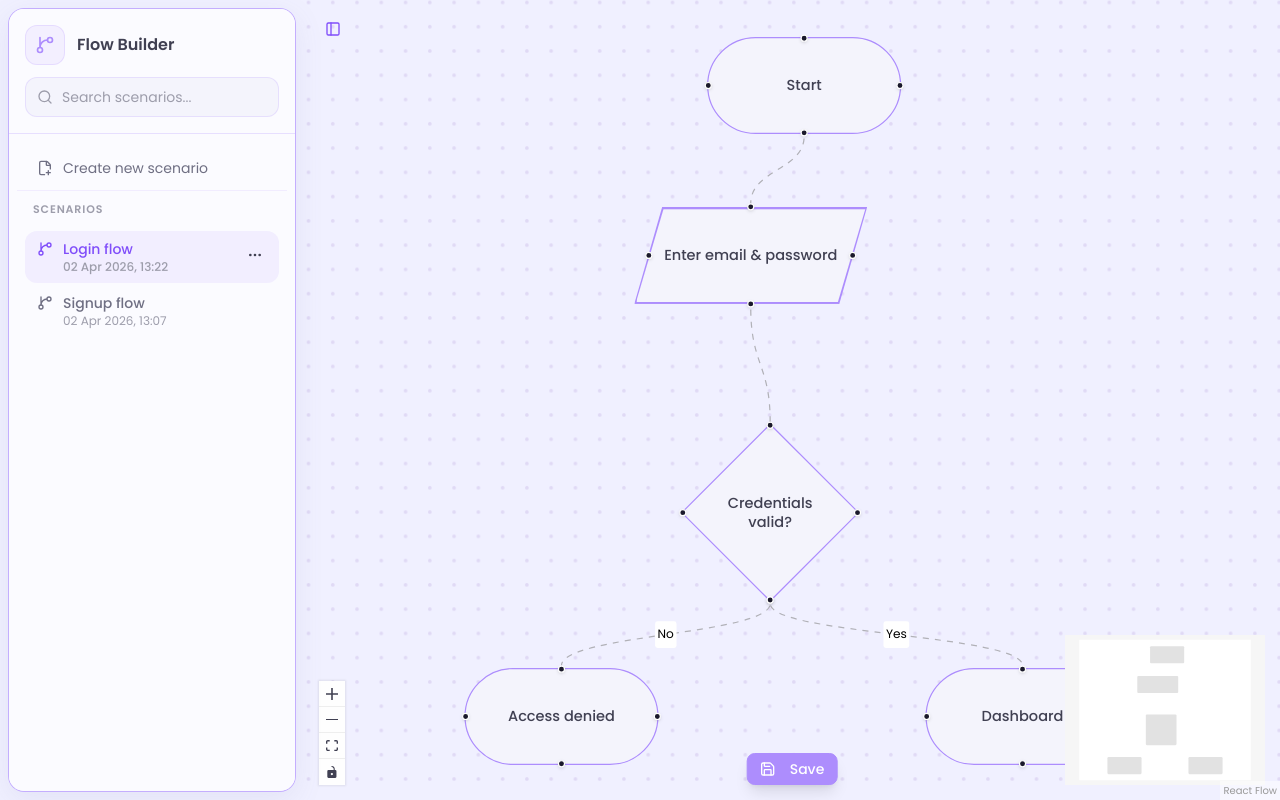
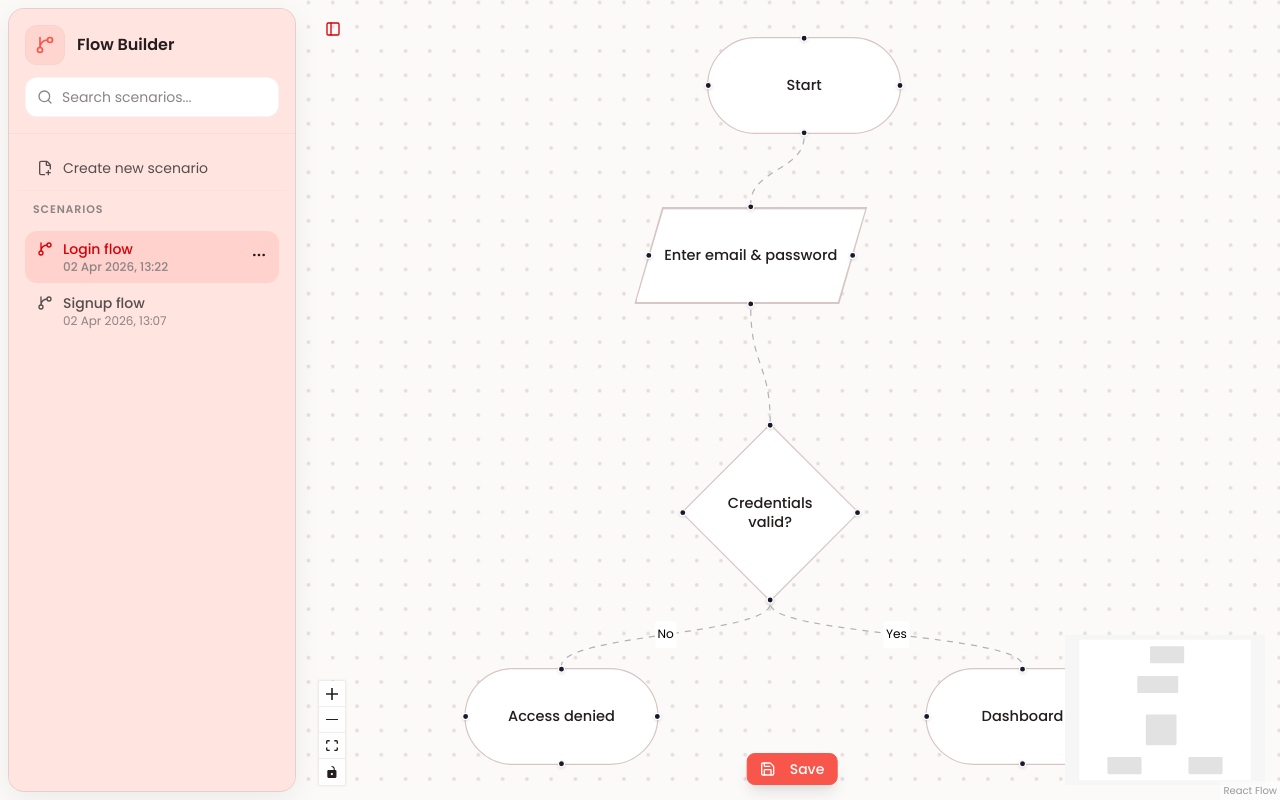
Before and after one commit to anasfirly20/next-flow-schema, a Next.js app: page / in a window 1280 px wide. Built offline with nearby package versions, Linux system fonts and the light colour scheme.

Commit message:
style(globals.css): change theme colors

```diff
--- a/app/globals.css
+++ b/app/globals.css
@@ -6,37 +6,33 @@
 }
 
 @theme {
-  /* Backgrounds */
-  --color-bg-primary: oklch(0.9 0.06 300);
-  --color-bg-secondary: oklch(0.95 0.03 290);
-  --color-canvas: oklch(0.96 0.02 285);
+  --color-canvas: oklch(0.985 0.002 20);
+  --color-bg-primary: oklch(0.985 0.002 20);
+  --color-bg-secondary: oklch(0.972 0.003 20);
 
-  /* Nodes */
-  --color-node-bg: oklch(0.97 0.01 285);
-  --color-node-border: oklch(0.72 0.16 295);
-  --color-node-shadow: oklch(0.55 0.08 285 / 0.12);
+  --color-surface: oklch(1 0 0);
+  --color-surface-muted: oklch(0.97 0.003 20);
 
-  /* Edges */
-  --color-edge: oklch(0.35 0.02 285);
-  --color-edge-active: oklch(0.72 0.16 295);
+  --color-border: oklch(0.9 0.006 20);
+  --color-border-strong: oklch(0.83 0.01 20);
 
-  /* Text */
-  --color-text-primary: oklch(0.38 0.03 285);
-  --color-text-secondary: oklch(0.55 0.03 285);
-  --color-text-muted: oklch(0.7 0.02 285);
+  --color-node-bg: oklch(1 0 0);
+  --color-node-border: oklch(0.84 0.02 20);
+  --color-node-shadow: oklch(0.2 0.02 20 / 0.08);
 
-  /* Violet accents */
-  --color-accent: oklch(0.72 0.16 295);
-  --color-accent-hover: oklch(0.64 0.2 295);
-  --color-accent-strong: oklch(0.58 0.24 290);
+  --color-edge: oklch(0.78 0.008 20);
+  --color-edge-active: oklch(0.67 0.2 28);
 
-  /* Teal accents */
-  --color-teal: oklch(0.78 0.14 185);
-  --color-teal-hover: oklch(0.72 0.16 185);
+  --color-text-primary: oklch(0.24 0.01 20);
+  --color-text-secondary: oklch(0.43 0.01 20);
+  --color-text-muted: oklch(0.62 0.01 20);
 
-  /* Surface helpers */
-  --color-toolbar-bg: oklch(0.99 0.01 285);
-  --color-dot: oklch(0.9 0.03 285);
+  --color-accent: oklch(0.67 0.2 28);
+  --color-accent-hover: oklch(0.61 0.22 28);
+  --color-accent-strong: oklch(0.55 0.23 28);
+
+  --color-accent-soft: oklch(0.94 0.03 28);
+  --color-dot: oklch(0.91 0.003 20);
 }
 
 :root {
--- a/src/pages/home/ui/Flow.tsx
+++ b/src/pages/home/ui/Flow.tsx
@@ -207,7 +207,11 @@ export const Flow = () => {
       >
         <Controls />
         <MiniMap nodeStrokeWidth={3} zoomable pannable />
-        <Background color="#E0D9F5" variant={BackgroundVariant.Dots} size={3} />
+        <Background
+          color="oklch(0.9 0.01 20)"
+          variant={BackgroundVariant.Dots}
+          size={3}
+        />
 
         {showEmptyState && (
           <Panel position="top-center">
--- a/src/shared/ui/AppSideBar.tsx
+++ b/src/shared/ui/AppSideBar.tsx
@@ -151,12 +151,12 @@ export function AppSidebar(props: AppSidebarProps) {
               {isLoading &&
                 Array.from({ length: 3 }).map((_, index) => (
                   <SidebarMenuItem key={`scenario-skeleton-${index}`}>
-                    <div className="flex items-start gap-3 rounded-xl bg-bg-secondary/40 px-2 py-2">
-                      <Skeleton className="mt-1 size-5 shrink-0 rounded-sm bg-bg-secondary" />
+                    <div className="flex items-start gap-3 rounded-xl bg-accent/25 px-2 py-2">
+                      <Skeleton className="mt-1 size-5 shrink-0 rounded-sm bg-accent/30" />
 
                       <div className="flex min-w-0 flex-1 flex-col gap-2">
-                        <Skeleton className="h-4 w-32 rounded-md bg-bg-secondary" />
-                        <Skeleton className="h-3 w-24 rounded-md bg-bg-secondary" />
+                        <Skeleton className="h-4 w-32 rounded-md bg-accent/30" />
+                        <Skeleton className="h-3 w-24 rounded-md bg-accent/30" />
                       </div>
                     </div>
                   </SidebarMenuItem>
@@ -202,7 +202,7 @@ export function AppSidebar(props: AppSidebarProps) {
                                     cancelRename();
                                   }
                                 }}
-                                className="rounded-md border border-node-border/30 bg-transparent px-1 text-sm font-medium text-text-primary outline-none"
+                                className="rounded-md border border-accent/50 bg-transparent px-1 text-sm font-medium text-text-primary outline-none"
                               />
                             ) : (
                               <span className="truncate text-sm font-medium">
@@ -216,7 +216,7 @@ export function AppSidebar(props: AppSidebarProps) {
                           </div>
                         </SidebarMenuButton>
 
-                        <div className="absolute top-2 right-2">
+                        <div className="absolute top-2 right-1">
                           <DropdownMenu>
                             <DropdownMenuTrigger asChild>
                               <Button
@@ -225,10 +225,10 @@ export function AppSidebar(props: AppSidebarProps) {
                                 aria-label={`Scenario actions for ${scenario.name}`}
                                 onClick={(e) => e.stopPropagation()}
                                 className={[
-                                  "flex size-8 items-center justify-center rounded-lg outline-0 transition-colors",
+                                  "flex size-8 items-center justify-center rounded-lg outline-0 transition-colors hover:bg-accent/15",
                                   isActive
-                                    ? "text-text-primary hover:bg-bg-secondary"
-                                    : "text-text-muted opacity-0 group-hover/item:opacity-100 hover:bg-bg-secondary hover:text-text-primary",
+                                    ? "text-text-primary"
+                                    : "text-text-muted opacity-0 group-hover/item:opacity-100 hover:text-text-primary",
                                 ].join(" ")}
                               >
                                 <MoreHorizontal className="size-4" />
@@ -245,6 +245,7 @@ export function AppSidebar(props: AppSidebarProps) {
                                 onSelect={() =>
                                   startRename(scenario.id, scenario.name)
                                 }
+                                className="hover:bg-accent/15 focus:bg-accent/15"
                               >
                                 <Pencil className="size-4" />
                                 <span>Edit name</span>
@@ -253,6 +254,7 @@ export function AppSidebar(props: AppSidebarProps) {
                               <DropdownMenuItem
                                 variant="destructive"
                                 onSelect={() => deleteScenario(scenario.id)}
+                                className="data-[variant=destructive]:hover:bg-accent/15 data-[variant=destructive]:focus:bg-accent/15"
                               >
                                 <Trash2 className="size-4" />
                                 <span>Delete scenario</span>
--- a/src/shared/ui/Input.tsx
+++ b/src/shared/ui/Input.tsx
@@ -10,7 +10,7 @@ export function Input({
       type={type}
       data-slot="input"
       className={cn(
-        "h-8 w-full min-w-0 rounded-lg border border-node-border bg-node-bg px-2.5 py-1 text-sm text-text-primary transition-all outline-none",
+        "h-8 w-full min-w-0 rounded-lg border border-black bg-node-bg px-2.5 py-1 text-sm text-text-primary transition-all outline-none",
         "placeholder:text-text-muted",
         "hover:border-accent",
         "focus-visible:border-accent focus-visible:ring-2 focus-visible:ring-accent/30",
--- a/src/shared/ui/Sheet.tsx
+++ b/src/shared/ui/Sheet.tsx
@@ -65,7 +65,7 @@ function SheetContent({
         data-side={side}
         className={cn(
           "fixed z-50 flex flex-col gap-4 text-sm transition duration-200 ease-in-out",
-          "border-node-border bg-toolbar-bg text-text-primary shadow-lg",
+          "border-node-border bg-accent-soft text-text-primary shadow-lg",
           "data-[state=closed]:animate-out data-[state=closed]:fade-out-0",
           "data-[state=open]:animate-in data-[state=open]:fade-in-0",
           "data-[side=top]:inset-x-0 data-[side=top]:top-0 data-[side=top]:h-auto data-[side=top]:border-b",
--- a/src/shared/ui/Sidebar.tsx
+++ b/src/shared/ui/Sidebar.tsx
@@ -159,7 +159,7 @@ function Sidebar({
       <div
         data-slot="sidebar"
         className={cn(
-          "flex h-full w-(--sidebar-width) flex-col border-r border-node-border bg-toolbar-bg text-text-primary",
+          "flex h-full w-(--sidebar-width) flex-col border-r border-node-border bg-accent-soft text-text-primary",
           className
         )}
         {...props}
@@ -178,7 +178,7 @@ function Sidebar({
           data-slot="sidebar"
           data-mobile="true"
           side={side}
-          className="w-(--sidebar-width) border-node-border bg-toolbar-bg p-0 text-text-primary [&>button]:hidden"
+          className="w-(--sidebar-width) border-node-border bg-accent-soft p-0 text-text-primary [&>button]:hidden"
           style={
             {
               "--sidebar-width": SIDEBAR_WIDTH_MOBILE,
@@ -236,12 +236,12 @@ function Sidebar({
           data-slot="sidebar-inner"
           className={cn(
             "flex size-full flex-col overflow-hidden",
-            "bg-toolbar-bg/95 text-text-primary",
+            "bg-accent-soft/95 text-text-primary",
             "backdrop-blur-sm",
             "group-data-[variant=sidebar]:border-r group-data-[variant=sidebar]:border-node-border/70",
             "group-data-[variant=floating]:rounded-2xl",
             "group-data-[variant=floating]:border group-data-[variant=floating]:border-node-border/70",
-            "group-data-[variant=floating]:bg-toolbar-bg/90",
+            "group-data-[variant=floating]:bg-accent-soft/90",
             "group-data-[variant=floating]:shadow-[0_8px_30px_color-mix(in_oklab,var(--color-node-shadow)_80%,transparent)]"
           )}
         >
@@ -344,7 +344,7 @@ function SidebarHeader({ className, ...props }: React.ComponentProps<"div">) {
       data-slot="sidebar-header"
       data-sidebar="header"
       className={cn(
-        "flex flex-col gap-3 border-b border-node-border/25 bg-toolbar-bg px-4 py-4",
+        "flex flex-col gap-3 border-b border-node-border/25 bg-accent-soft px-4 py-4",
         className
       )}
       {...props}
@@ -383,7 +383,7 @@ function SidebarContent({ className, ...props }: React.ComponentProps<"div">) {
       data-slot="sidebar-content"
       data-sidebar="content"
       className={cn(
-        "no-scrollbar flex min-h-0 flex-1 flex-col overflow-auto bg-toolbar-bg px-2 py-3",
+        "no-scrollbar flex min-h-0 flex-1 flex-col overflow-auto bg-accent-soft px-2 py-3",
         "group-data-[collapsible=icon]:overflow-hidden",
         className
       )}
--- a/src/shared/ui/ToggleGroup.tsx
+++ b/src/shared/ui/ToggleGroup.tsx
@@ -1,8 +1,8 @@
 "use client";
 
-import * as React from "react";
 import { type VariantProps } from "class-variance-authority";
 import { ToggleGroup as ToggleGroupPrimitive } from "radix-ui";
+import * as React from "react";
 
 import { cn } from "../lib/cn";
 import { toggleVariants } from "./Toggle";
@@ -50,7 +50,7 @@ function ToggleGroup({
         spacing === 0 &&
           variant === "outline" &&
           "overflow-hidden border border-node-border bg-node-bg shadow-sm",
-        spacing === 0 && variant === "default" && "bg-toolbar-bg p-1",
+        spacing === 0 && variant === "default" && "bg-accent-soft p-1",
         className
       )}
       {...props}
--- a/src/shared/ui/Tooltip.tsx
+++ b/src/shared/ui/Tooltip.tsx
@@ -41,7 +41,7 @@ function TooltipContent({
         data-slot="tooltip-content"
         sideOffset={sideOffset}
         className={cn(
-          "z-50 inline-flex w-fit max-w-xs origin-(--radix-tooltip-content-transform-origin) items-center gap-1.5 rounded-md border border-node-border/30 bg-toolbar-bg px-3 py-1.5 text-xs text-text-primary shadow-lg",
+          "z-50 inline-flex w-fit max-w-xs origin-(--radix-tooltip-content-transform-origin) items-center gap-1.5 rounded-md border border-node-border/30 bg-accent-soft px-3 py-1.5 text-xs text-text-primary shadow-lg",
           "has-data-[slot=kbd]:pr-1.5",
           "data-[state=closed]:animate-out data-[state=closed]:fade-out-0 data-[state=closed]:zoom-out-95",
           "data-[state=delayed-open]:animate-in data-[state=delayed-open]:fade-in-0 data-[state=delayed-open]:zoom-in-95",
@@ -55,7 +55,7 @@ function TooltipContent({
         {...props}
       >
         {children}
-        <TooltipPrimitive.Arrow className="size-2.5 rotate-45 rounded-xs border-r border-b border-node-border/30 bg-toolbar-bg fill-toolbar-bg" />
+        <TooltipPrimitive.Arrow className="size-2.5 rotate-45 rounded-xs border-r border-b border-node-border/30 bg-accent-soft fill-accent-soft" />
       </TooltipPrimitive.Content>
     </TooltipPrimitive.Portal>
   );
```
Also changed, not shown: src/shared/ui/DropDownMenu.tsx (+9 -9 lines), src/shared/ui/nodes/NodePicker.tsx (+4 -4 lines).
